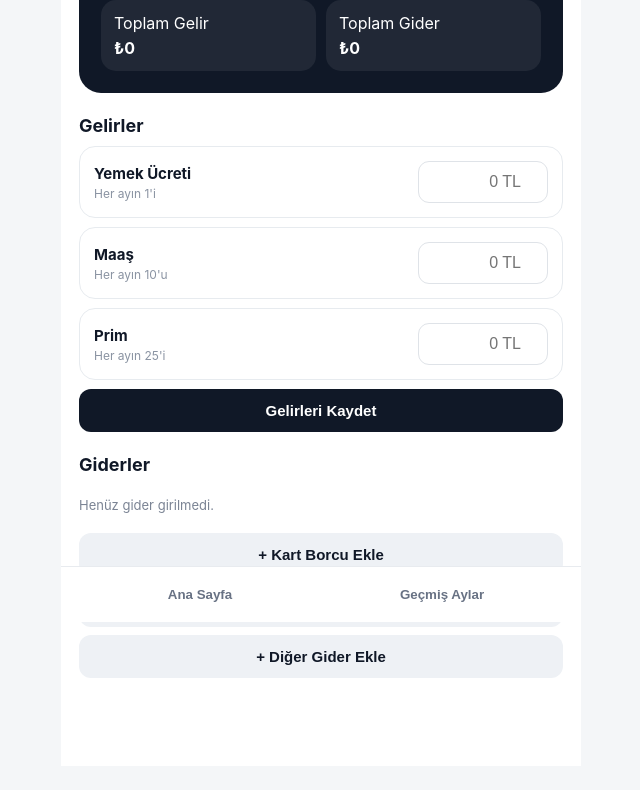
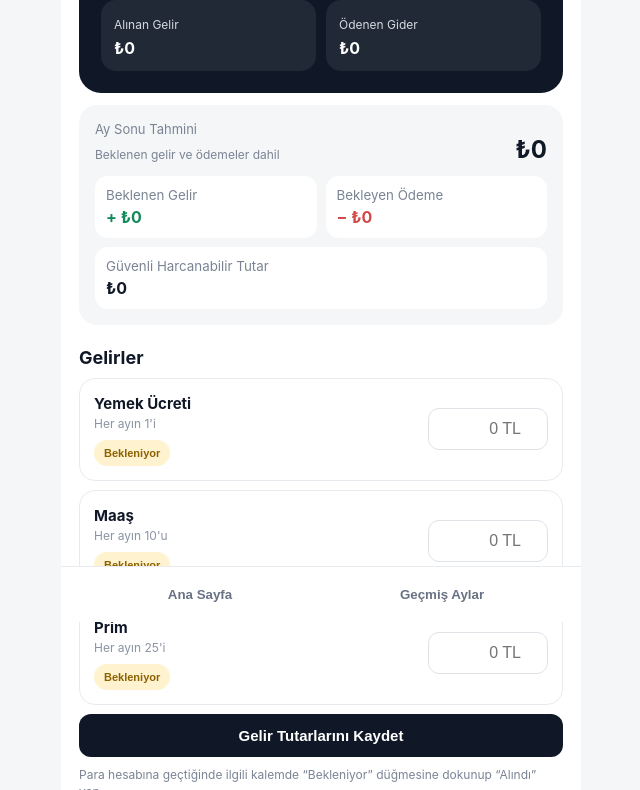
Before and after one commit to ilhancanaydogan99-ui/Butce3, a plain HTML site: page index.html in a window 1280 px wide. Shown: the part 178-968 px from the top of the page, without its empty margins (319-959 px from the left). Before the commit the page ends 944 px from the top, so only its background shows below. Drawn offline with Linux system fonts and the light colour scheme.

Commit message:
Add files via upload

```diff
--- a/index.html
+++ b/index.html
@@ -11,16 +11,19 @@
 <title>Bütçem</title>
 <style>
 :root{font-family:-apple-system,BlinkMacSystemFont,"Segoe UI",sans-serif;color:#101827;background:#f4f6f8}
-*{box-sizing:border-box}body{margin:0}.app{max-width:520px;margin:auto;min-height:100vh;background:#fff;padding:env(safe-area-inset-top) 18px calc(88px + env(safe-area-inset-bottom))}
+*{box-sizing:border-box}body{margin:0}.app{max-width:520px;margin:auto;min-height:100vh;background:#fff;padding:env(safe-area-inset-top) 18px calc(92px + env(safe-area-inset-bottom))}
 .top{padding:24px 2px 12px}.muted{color:#7b8494;font-size:13px}.month{font-size:17px;font-weight:800}
 .balance{background:#101827;color:#fff;border-radius:22px;padding:22px}.balance h1{font-size:34px;margin:7px 0 16px}
-.twocol{display:grid;grid-template-columns:1fr 1fr;gap:10px}.metric{background:#ffffff12;border-radius:15px;padding:13px}.metric b{display:block;margin-top:5px}
+.grid2{display:grid;grid-template-columns:1fr 1fr;gap:10px}.metric{background:#ffffff12;border-radius:15px;padding:13px}.metric span{font-size:12px;color:#d5dae1}.metric b{display:block;margin-top:5px}
+.forecast{margin-top:12px;background:#f4f6f8;border-radius:18px;padding:16px}.forecast-main{display:flex;justify-content:space-between;gap:12px;align-items:flex-end}.forecast-main b{font-size:24px}
+.forecast-grid{display:grid;grid-template-columns:1fr 1fr;gap:9px;margin-top:12px}.forecast-item{background:#fff;border-radius:13px;padding:11px}.forecast-item small{display:block;color:#7b8494}.forecast-item b{display:block;margin-top:4px}
 .section{margin-top:22px}.section h2{font-size:18px;margin:0 0 10px}.card{border:1px solid #e7ebef;border-radius:16px;padding:14px;margin:9px 0}
-.line{display:grid;grid-template-columns:1fr 130px;gap:10px;align-items:center}.line b{font-size:15px}.date{font-size:12px;color:#8a93a2;margin-top:3px}
+.line{display:grid;grid-template-columns:1fr 120px;gap:10px;align-items:center}.line b{font-size:15px}.date{font-size:12px;color:#8a93a2;margin-top:3px}
 .moneyInput{width:100%;border:1px solid #dfe3e8;border-radius:11px;padding:11px;text-align:right;font-size:16px}
-.green{color:#138a5b}.red{color:#d14949}.btn{width:100%;border:0;border-radius:12px;padding:13px;font-weight:800;font-size:15px}
+.status{border:0;border-radius:999px;padding:7px 10px;font-weight:800;font-size:11px;margin-top:9px}.pending{background:#fff2cf;color:#8b6200}.done{background:#dff5e9;color:#13784f}
+.green{color:#138a5b}.red{color:#d14949}.orange{color:#9a6b00}.btn{width:100%;border:0;border-radius:12px;padding:13px;font-weight:800;font-size:15px}
 .primary{background:#101827;color:#fff}.soft{background:#eef1f5;color:#101827;margin-top:8px}
-.row{display:flex;justify-content:space-between;align-items:center;padding:12px 0;border-bottom:1px solid #edf0f3;gap:10px}.del{border:0;background:#f8eaea;color:#b83939;border-radius:9px;padding:7px 9px;margin-left:8px}
+.row{display:flex;justify-content:space-between;align-items:center;padding:12px 0;border-bottom:1px solid #edf0f3;gap:10px}.rowRight{text-align:right;min-width:120px}.actions{display:flex;justify-content:flex-end;gap:6px;margin-top:6px}.mini{border:0;border-radius:8px;padding:6px 8px;font-size:11px;font-weight:800}.pay{background:#dff5e9;color:#13784f}.undo{background:#fff2cf;color:#8b6200}.del{background:#f8eaea;color:#b83939}
 .nav{position:fixed;bottom:0;left:50%;transform:translateX(-50%);width:min(520px,100%);display:grid;grid-template-columns:1fr 1fr;background:#fff;border-top:1px solid #e8ebef;padding:10px 18px calc(10px + env(safe-area-inset-bottom));z-index:3}
 .nav button{border:0;background:none;font-weight:800;color:#687284;padding:10px}.history{display:none}.history.active,.home.active{display:block}.home{display:none}
 .histcard{background:#f6f7f9;border-radius:16px;padding:16px;margin:10px 0}.histline{display:flex;justify-content:space-between;margin-top:8px}
@@ -28,58 +31,145 @@
 .panel{background:#fff;width:min(520px,100%);margin:auto;border-radius:24px 24px 0 0;padding:20px 18px calc(22px + env(safe-area-inset-bottom))}
 .field{margin:11px 0}.field label{display:block;font-size:12px;color:#6f7887;margin-bottom:5px}.field input,.field select{width:100%;border:1px solid #dfe3e8;border-radius:12px;padding:13px;font-size:16px;background:#fff}
 .close{float:right;border:0;background:#eef1f5;border-radius:50%;width:32px;height:32px}
+.note{font-size:12px;color:#7b8494;line-height:1.4;margin-top:10px}
 </style>
 </head>
 <body>
 <main class="app">
 <section id="home" class="home active">
 <div class="top"><div class="muted">Kişisel bütçen</div><div id="monthLabel" class="month"></div></div>
-<div class="balance"><small>Bu Ay Kalan</small><h1 id="balance">₺0</h1><div class="twocol"><div class="metric"><span>Toplam Gelir</span><b id="incomeTotal">₺0</b></div><div class="metric"><span>Toplam Gider</span><b id="expenseTotal">₺0</b></div></div></div>
+
+<div class="balance">
+<small>Şu Anki Bakiye</small><h1 id="currentBalance">₺0</h1>
+<div class="grid2">
+<div class="metric"><span>Alınan Gelir</span><b id="receivedIncome">₺0</b></div>
+<div class="metric"><span>Ödenen Gider</span><b id="paidExpense">₺0</b></div>
+</div>
+</div>
+
+<div class="forecast">
+<div class="forecast-main"><div><div class="muted">Ay Sonu Tahmini</div><div class="note">Beklenen gelir ve ödemeler dahil</div></div><b id="forecastBalance">₺0</b></div>
+<div class="forecast-grid">
+<div class="forecast-item"><small>Beklenen Gelir</small><b class="green" id="pendingIncome">₺0</b></div>
+<div class="forecast-item"><small>Bekleyen Ödeme</small><b class="red" id="pendingExpense">₺0</b></div>
+</div>
+<div class="forecast-item" style="margin-top:9px"><small>Güvenli Harcanabilir Tutar</small><b id="safeSpend">₺0</b></div>
+</div>
+
 <div class="section"><h2>Gelirler</h2>
-<div class="card"><div class="line"><div><b>Yemek Ücreti</b><div class="date">Her ayın 1'i</div></div><input class="moneyInput" id="food" type="number" inputmode="decimal" placeholder="0 TL"></div></div>
-<div class="card"><div class="line"><div><b>Maaş</b><div class="date">Her ayın 10'u</div></div><input class="moneyInput" id="salary" type="number" inputmode="decimal" placeholder="0 TL"></div></div>
-<div class="card"><div class="line"><div><b>Prim</b><div class="date">Her ayın 25'i</div></div><input class="moneyInput" id="bonus" type="number" inputmode="decimal" placeholder="0 TL"></div></div>
-<button class="btn primary" onclick="saveIncome()">Gelirleri Kaydet</button></div>
+<div class="card"><div class="line"><div><b>Yemek Ücreti</b><div class="date">Her ayın 1'i</div><button id="foodStatus" class="status pending" onclick="toggleIncome('food')">Bekleniyor</button></div><input class="moneyInput" id="food" type="number" inputmode="decimal" placeholder="0 TL"></div></div>
+<div class="card"><div class="line"><div><b>Maaş</b><div class="date">Her ayın 10'u</div><button id="salaryStatus" class="status pending" onclick="toggleIncome('salary')">Bekleniyor</button></div><input class="moneyInput" id="salary" type="number" inputmode="decimal" placeholder="0 TL"></div></div>
+<div class="card"><div class="line"><div><b>Prim</b><div class="date">Her ayın 25'i</div><button id="bonusStatus" class="status pending" onclick="toggleIncome('bonus')">Bekleniyor</button></div><input class="moneyInput" id="bonus" type="number" inputmode="decimal" placeholder="0 TL"></div></div>
+<button class="btn primary" onclick="saveIncome()">Gelir Tutarlarını Kaydet</button>
+<div class="note">Para hesabına geçtiğinde ilgili kalemde “Bekleniyor” düğmesine dokunup “Alındı” yap.</div>
+</div>
+
 <div class="section"><h2>Giderler</h2><div id="expenseList"></div>
-<button class="btn soft" onclick="openExpense('Kredi Kartı Borcu')">+ Kart Borcu Ekle</button>
+<button class="btn soft" onclick="openExpense('Kredi Kartı Borcu')">+ Kart Borcu / Ödeme Ekle</button>
 <button class="btn soft" onclick="openExpense('Nakit Harcama')">+ Nakit Harcama Ekle</button>
 <button class="btn soft" onclick="openExpense('Diğer Gider')">+ Diğer Gider Ekle</button></div>
 </section>
+
 <section id="history" class="history"><div class="top"><div class="muted">Aylık özetler</div><h2>Geçmiş Aylar</h2></div><div id="historyList"></div></section>
 </main>
+
 <nav class="nav"><button onclick="showTab('home')">Ana Sayfa</button><button onclick="showTab('history')">Geçmiş Aylar</button></nav>
+
 <div id="sheet" class="sheet" onclick="if(event.target===this)closeSheet()"><div class="panel"><button class="close" onclick="closeSheet()">×</button><h3>Gider Ekle</h3>
 <div class="field"><label>Gider türü</label><select id="expenseType"><option>Kredi Kartı Borcu</option><option>Nakit Harcama</option><option>Diğer Gider</option></select></div>
 <div class="field"><label>Açıklama</label><input id="expenseName" placeholder="Örn. Garanti kartı"></div>
 <div class="field"><label>Tutar (TL)</label><input id="expenseAmount" type="number" inputmode="decimal" placeholder="0"></div>
-<div class="field"><label>Tarih</label><input id="expenseDate" type="date"></div>
+<div class="field"><label>Ödeme tarihi</label><input id="expenseDate" type="date"></div>
+<div class="field"><label>Durum</label><select id="expensePaid"><option value="false">Ödenecek</option><option value="true">Ödendi</option></select></div>
 <button class="btn primary" onclick="saveExpense()">Kaydet</button></div></div>
+
 <script>
 const months=["Ocak","Şubat","Mart","Nisan","Mayıs","Haziran","Temmuz","Ağustos","Eylül","Ekim","Kasım","Aralık"];
 let db=JSON.parse(localStorage.getItem("butcem-v2")||"{}");
+
 function ck(){let d=new Date(),m=String(d.getMonth()+1).padStart(2,"0");return d.getFullYear()+"-"+m}
-function ensure(k){if(!db[k])db[k]={income:{food:0,salary:0,bonus:0},expenses:[]};return db[k]}
+function ensure(k){
+ if(!db[k])db[k]={income:{food:0,salary:0,bonus:0},expenses:[]};
+ let d=db[k];
+ if(!d.income)d.income={food:0,salary:0,bonus:0};
+ if(!d.incomeStatus)d.incomeStatus={food:false,salary:false,bonus:false};
+ if(!Array.isArray(d.expenses))d.expenses=[];
+ d.expenses=d.expenses.map(x=>({...x,paid:x.paid===true}));
+ return d
+}
 function persist(){localStorage.setItem("butcem-v2",JSON.stringify(db))}
 function money(n){return new Intl.NumberFormat("tr-TR",{style:"currency",currency:"TRY",maximumFractionDigits:0}).format(Number(n)||0)}
+function el(id){return document.getElementById(id)}
+function totals(d){
+ const keys=["food","salary","bonus"];
+ const plannedIncome=keys.reduce((s,k)=>s+Number(d.income[k]||0),0);
+ const received=keys.reduce((s,k)=>s+(d.incomeStatus[k]?Number(d.income[k]||0):0),0);
+ const pendingIncome=plannedIncome-received;
+ const plannedExpense=d.expenses.reduce((s,x)=>s+Number(x.amount||0),0);
+ const paid=d.expenses.reduce((s,x)=>s+(x.paid?Number(x.amount||0):0),0);
+ const pendingExpense=plannedExpense-paid;
+ const current=received-paid;
+ const forecast=plannedIncome-plannedExpense;
+ const safe=Math.max(0,current-pendingExpense);
+ return {plannedIncome,received,pendingIncome,plannedExpense,paid,pendingExpense,current,forecast,safe}
+}
+function setStatus(id,done,doneText,pendingText){
+ const b=el(id);b.textContent=done?doneText:pendingText;b.className="status "+(done?"done":"pending")
+}
 function render(){
  let k=ck(),d=ensure(k),parts=k.split("-");
- document.getElementById("monthLabel").textContent=months[+parts[1]-1]+" "+parts[0];
- document.getElementById("food").value=d.income.food||"";
- document.getElementById("salary").value=d.income.salary||"";
- document.getElementById("bonus").value=d.income.bonus||"";
- let inc=Number(d.income.food||0)+Number(d.income.salary||0)+Number(d.income.bonus||0),exp=d.expenses.reduce((s,x)=>s+Number(x.amount||0),0);
- document.getElementById("incomeTotal").textContent=money(inc);document.getElementById("expenseTotal").textContent=money(exp);document.getElementById("balance").textContent=money(inc-exp);
- document.getElementById("expenseList").innerHTML=d.expenses.length?d.expenses.map((x,i)=>'<div class="row"><div><b>'+escapeHtml(x.name||x.type)+'</b><div class="date">'+escapeHtml(x.type)+' · '+new Date(x.date+"T12:00").toLocaleDateString("tr-TR")+'</div></div><div><b class="red">− '+money(x.amount)+'</b><button class="del" onclick="removeExpense('+i+')">Sil</button></div></div>').join(""):'<div class="muted" style="padding:12px 0">Henüz gider girilmedi.</div>';
- renderHistory()
+ el("monthLabel").textContent=months[+parts[1]-1]+" "+parts[0];
+ ["food","salary","bonus"].forEach(x=>el(x).value=d.income[x]||"");
+ setStatus("foodStatus",d.incomeStatus.food,"Alındı","Bekleniyor");
+ setStatus("salaryStatus",d.incomeStatus.salary,"Alındı","Bekleniyor");
+ setStatus("bonusStatus",d.incomeStatus.bonus,"Alındı","Bekleniyor");
+ let t=totals(d);
+ el("receivedIncome").textContent=money(t.received);
+ el("paidExpense").textContent=money(t.paid);
+ el("currentBalance").textContent=money(t.current);
+ el("pendingIncome").textContent="+ "+money(t.pendingIncome);
+ el("pendingExpense").textContent="− "+money(t.pendingExpense);
+ el("forecastBalance").textContent=money(t.forecast);
+ el("safeSpend").textContent=money(t.safe);
+ el("expenseList").innerHTML=d.expenses.length?d.expenses.slice().sort((a,b)=>a.date.localeCompare(b.date)).map(x=>{
+   let i=d.expenses.indexOf(x);
+   return '<div class="row"><div><b>'+escapeHtml(x.name||x.type)+'</b><div class="date">'+escapeHtml(x.type)+' · '+new Date(x.date+"T12:00").toLocaleDateString("tr-TR")+'</div><button class="status '+(x.paid?'done':'pending')+'" onclick="toggleExpense('+i+')">'+(x.paid?'Ödendi':'Ödenecek')+'</button></div><div class="rowRight"><b class="red">− '+money(x.amount)+'</b><div class="actions"><button class="mini '+(x.paid?'undo':'pay')+'" onclick="toggleExpense('+i+')">'+(x.paid?'Geri Al':'Ödendi Yap')+'</button><button class="mini del" onclick="removeExpense('+i+')">Sil</button></div></div></div>'
+ }).join(""):'<div class="muted" style="padding:12px 0">Henüz gider girilmedi.</div>';
+ persist();renderHistory()
 }
-function saveIncome(){let d=ensure(ck());d.income={food:Number(food.value)||0,salary:Number(salary.value)||0,bonus:Number(bonus.value)||0};persist();render()}
-function openExpense(t){expenseType.value=t;expenseName.value="";expenseAmount.value="";expenseDate.value=new Date().toISOString().slice(0,10);sheet.classList.add("open")}
-function closeSheet(){sheet.classList.remove("open")}
-function saveExpense(){let a=Number(expenseAmount.value);if(!a||a<=0||!expenseDate.value)return alert("Tutar ve tarih gir.");let d=ensure(ck());d.expenses.push({type:expenseType.value,name:expenseName.value.trim()||expenseType.value,amount:a,date:expenseDate.value});persist();closeSheet();render()}
-function removeExpense(i){ensure(ck()).expenses.splice(i,1);persist();render()}
-function renderHistory(){let ks=Object.keys(db).sort().reverse();historyList.innerHTML=ks.map(k=>{let d=db[k],p=k.split("-"),inc=Number(d.income?.food||0)+Number(d.income?.salary||0)+Number(d.income?.bonus||0),exp=(d.expenses||[]).reduce((s,x)=>s+Number(x.amount||0),0);return '<div class="histcard"><b>'+months[+p[1]-1]+' '+p[0]+'</b><div class="histline"><span>Gelir</span><b class="green">'+money(inc)+'</b></div><div class="histline"><span>Gider</span><b class="red">'+money(exp)+'</b></div><div class="histline"><span>Kalan</span><b>'+money(inc-exp)+'</b></div></div>'}).join("")||'<div class="muted">Henüz geçmiş veri yok.</div>'}
-function showTab(t){home.classList.toggle("active",t==="home");history.classList.toggle("active",t==="history");if(t==="history")renderHistory()}
+function saveIncome(){
+ let d=ensure(ck());
+ ["food","salary","bonus"].forEach(x=>d.income[x]=Number(el(x).value)||0);
+ persist();render()
+}
+function toggleIncome(k){saveIncome();let d=ensure(ck());d.incomeStatus[k]=!d.incomeStatus[k];persist();render()}
+function openExpense(t){
+ el("expenseType").value=t;el("expenseName").value="";el("expenseAmount").value="";
+ let now=new Date();el("expenseDate").value=now.getFullYear()+"-"+String(now.getMonth()+1).padStart(2,"0")+"-"+String(now.getDate()).padStart(2,"0");
+ el("expensePaid").value="false";el("sheet").classList.add("open")
+}
+function closeSheet(){el("sheet").classList.remove("open")}
+function saveExpense(){
+ let a=Number(el("expenseAmount").value),date=el("expenseDate").value;
+ if(!a||a<=0||!date)return alert("Tutar ve tarih gir.");
+ let month=date.slice(0,7),d=ensure(month);
+ d.expenses.push({type:el("expenseType").value,name:el("expenseName").value.trim()||el("expenseType").value,amount:a,date:date,paid:el("expensePaid").value==="true"});
+ persist();closeSheet();render();
+ if(month!==ck())alert("Gider, seçtiğin tarihin ayına kaydedildi.")
+}
+function toggleExpense(i){let d=ensure(ck());if(!d.expenses[i])return;d.expenses[i].paid=!d.expenses[i].paid;persist();render()}
+function removeExpense(i){let d=ensure(ck());d.expenses.splice(i,1);persist();render()}
+function renderHistory(){
+ let ks=Object.keys(db).sort().reverse();
+ el("historyList").innerHTML=ks.map(k=>{
+   let d=ensure(k),p=k.split("-"),t=totals(d);
+   return '<div class="histcard"><b>'+months[+p[1]-1]+' '+p[0]+'</b><div class="histline"><span>Planlanan gelir</span><b class="green">'+money(t.plannedIncome)+'</b></div><div class="histline"><span>Planlanan gider</span><b class="red">'+money(t.plannedExpense)+'</b></div><div class="histline"><span>Ay sonu tahmini</span><b>'+money(t.forecast)+'</b></div></div>'
+ }).join("")||'<div class="muted">Henüz geçmiş veri yok.</div>'
+}
+function showTab(t){el("home").classList.toggle("active",t==="home");el("history").classList.toggle("active",t==="history");if(t==="history")renderHistory()}
 function escapeHtml(s){return String(s).replace(/[&<>"']/g,c=>({"&":"&amp;","<":"&lt;",">":"&gt;",'"':"&quot;","'":"&#039;"}[c]))}
-render();if("serviceWorker"in navigator)navigator.serviceWorker.register("./sw.js");
+render();
+if("serviceWorker"in navigator)navigator.serviceWorker.register("./sw.js");
 </script>
-</body></html>
+</body>
+</html>
```
